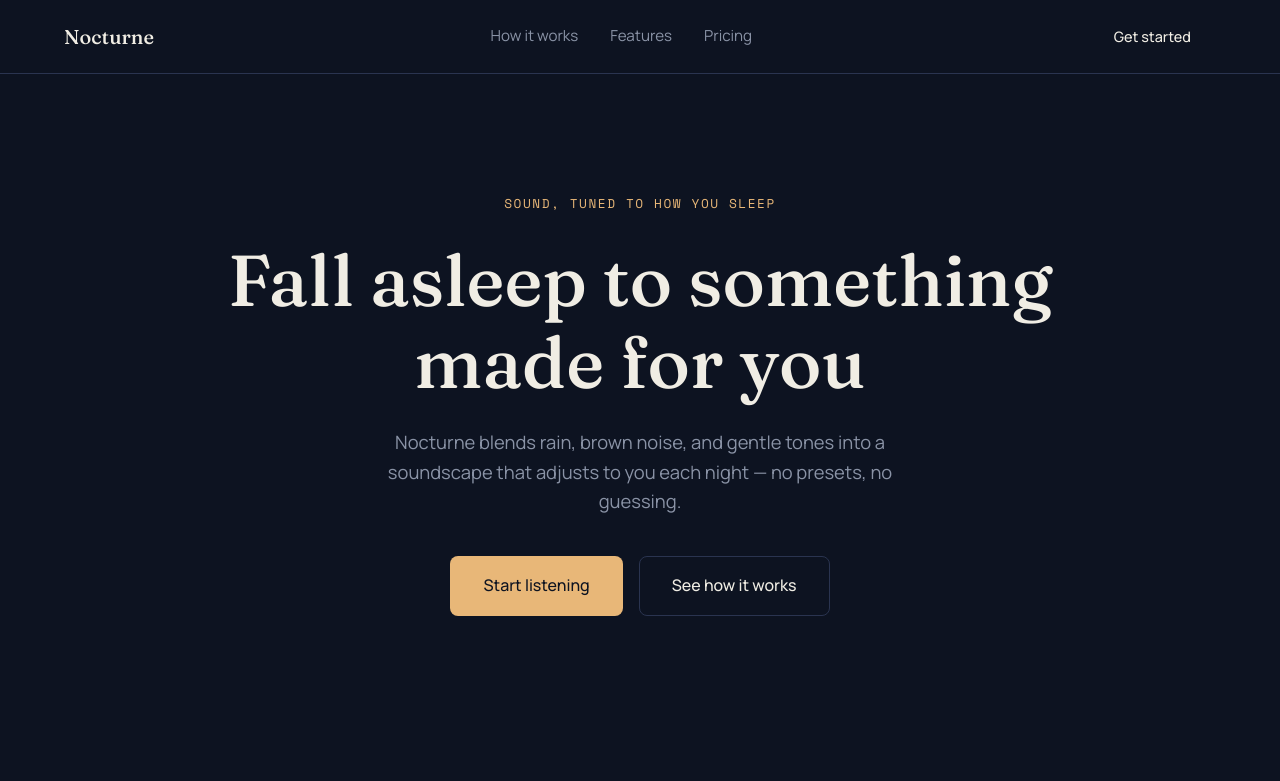
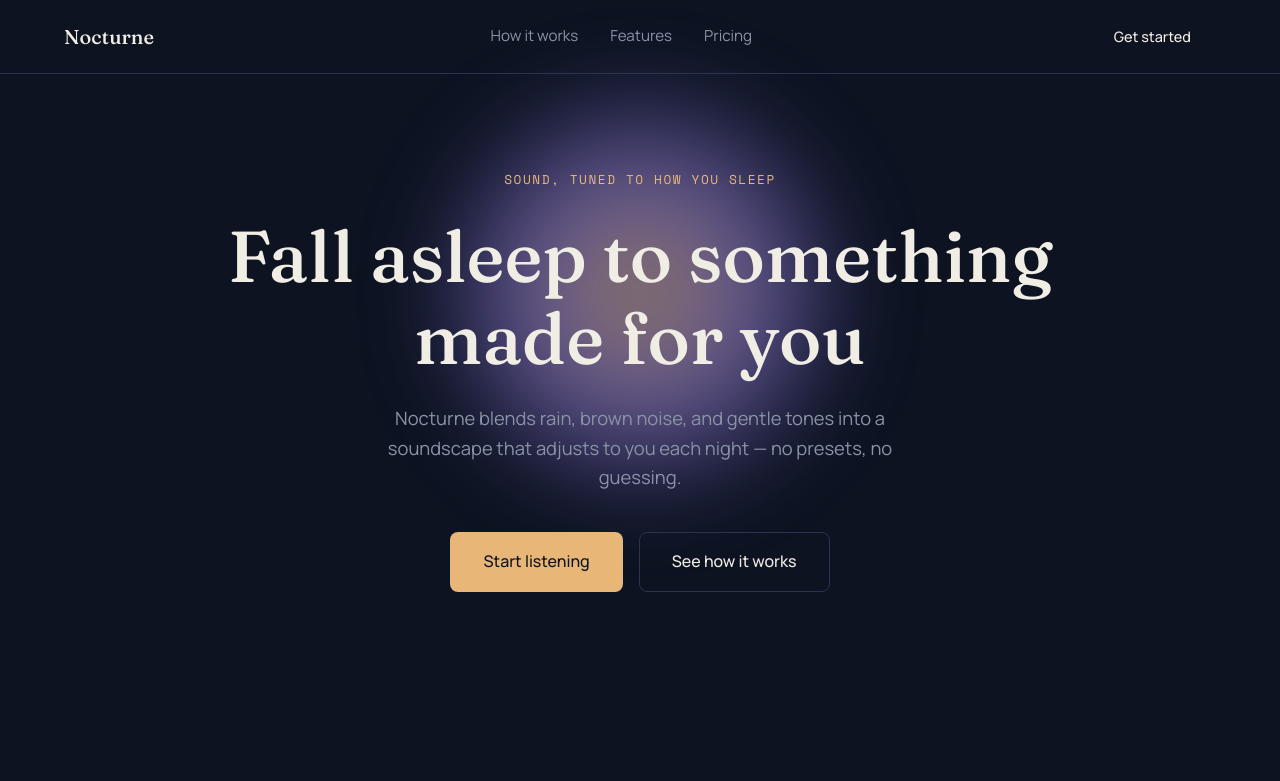
Before and after one commit to mamoorali/Neuro-Five-Solutions, a plain HTML site: page nocturne/index.html in a window 1280 px wide. Shown: the top 781 px of the page. Drawn offline with nearby package versions, Linux system fonts and the light colour scheme.

Commit message:
Add breathing orb animation

```diff
--- a/nocturne/css/components.css
+++ b/nocturne/css/components.css
@@ -171,3 +171,42 @@
 .footer__links a:hover {
   color: var(--color-text);
 }
+
+/* Hero breathing orb */
+.hero__orb {
+  position: absolute;
+  top: var(--space-6);
+  left: 50%;
+  width: 220px;
+  height: 220px;
+  border-radius: 50%;
+  transform: translateX(-50%) scale(1);
+  background: radial-gradient(
+    circle,
+    var(--color-accent-warm) 0%,
+    var(--color-accent-cool) 45%,
+    transparent 70%
+  );
+  filter: blur(40px);
+  opacity: 0.55;
+  z-index: -1;
+  animation: breathe var(--duration-breath) var(--ease-breath) infinite alternate;
+}
+
+@keyframes breathe {
+  from {
+    transform: translateX(-50%) scale(1);
+    opacity: 0.45;
+  }
+  to {
+    transform: translateX(-50%) scale(1.25);
+    opacity: 0.65;
+  }
+}
+
+@media (min-width: 1024px) {
+  .hero__orb {
+    width: 340px;
+    height: 340px;
+  }
+}
```
